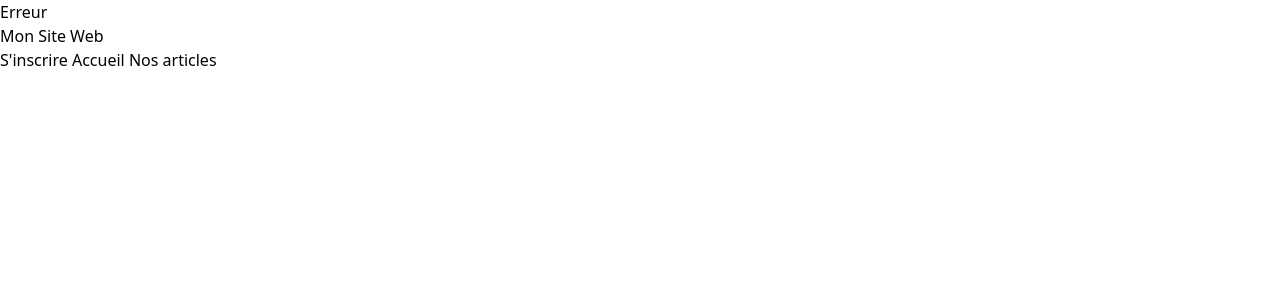
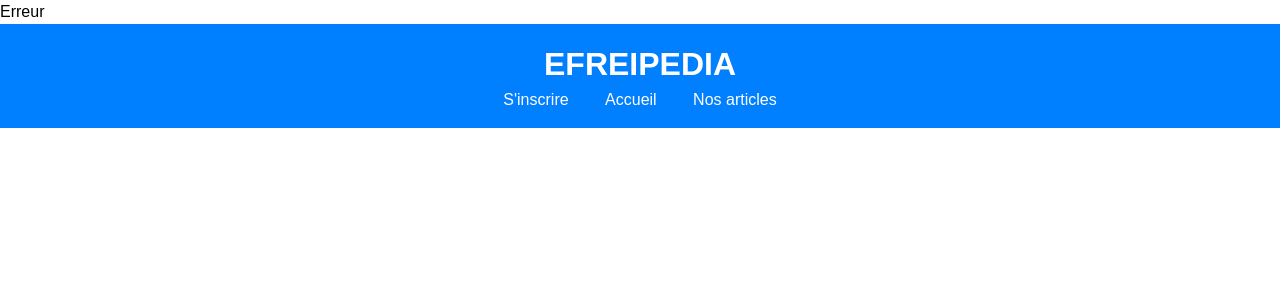
Before and after one commit to Koussai21/ChallengeWebG3, a PHP site: page /index.php in a window 1280 px wide. Shown: the top 300 px of the page. Run offline with PHP 8.4, Linux system fonts and the light colour scheme.

Commit message:
modified:   Efreipedia/controller/router.php 	modified:   Efreipedia/index.php 	new file:   Efreipedia/view/accueil.php 	modified:   Efreipedia/view/header.php 	modified:   Efreipedia/view/main.php

```diff
--- a/Efreipedia/controller/router.php
+++ b/Efreipedia/controller/router.php
@@ -9,7 +9,10 @@ function route_request($addresse){
     }
     elseif ($addresse === 'article') {
         require_once('view/articles.php');
-}
+    }
+    elseif ($addresse === 'accueil') {
+        require_once('view/accueil.php');
+    }
 else {
 
     echo '<h1>Erreur</h1>';
--- a/Efreipedia/index.php
+++ b/Efreipedia/index.php
@@ -2,7 +2,6 @@
 <?php require_once 'view/header.php';?>
 
 <body>
-
 
 </body>
 
--- a/Efreipedia/view/header.php
+++ b/Efreipedia/view/header.php
@@ -4,19 +4,49 @@
     <meta charset="UTF-8" />
     <meta name="viewport" content="width=device-width, initial-scale=1.0" />
     <!-- Alpine.js CDN -->
-  <script defer src="https://cdn.jsdelivr.net/npm/alpinejs@3.x.x/dist/cdn.min.js"></script>
+    <script defer src="https://cdn.jsdelivr.net/npm/alpinejs@2.x.x/dist/alpine.min.js"></script>
     <!-- TailwindCSS CDN -->
     <link rel="stylesheet" href="https://cdn.jsdelivr.net/npm/tailwindcss@2.x.x/dist/tailwind.min.css">
     <title>Formation alpine.js | Use API</title>
+    <style>
+        body {
+            font-family: 'Arial', sans-serif;
+            margin: 0;
+            padding: 0;
+            box-sizing: border-box;
+        }
+
+        header {
+            background-color: #007FFF;
+            color: white;
+            padding: 1rem;
+            text-align: center;
+        }
+
+        header h1 {
+            margin: 0;
+            font-size:32px;
+            font-weight: bold;
+        }
+
+        header a {
+            color: white;
+            text-decoration: none;
+            margin: 0 1rem;
+        }
+
+        header a:hover {
+            text-decoration: underline;
+        }
+    </style>
 </head>
 
+<body>
     <header>
-    <h1>Mon Site Web</h1>
+        <h1>EFREIPEDIA</h1>
         <a href="/inscription">S'inscrire</a>
         <a href="index.php?page=accueil">Accueil</a>
         <a href="index.php?page=article">Nos articles</a>
     </header>
-
-<body>
-
 </body>
+</html>
--- a/Efreipedia/view/main.php
+++ b/Efreipedia/view/main.php
@@ -3,3 +3,4 @@
 $addresse = $_SERVER['REQUEST_URI'];
 
 route_request($addresse);
+?>
```
Also changed, not shown: Efreipedia/view/accueil.php (added, +14 -0 lines). Lines whose indentation alone changed are shown as unchanged.
